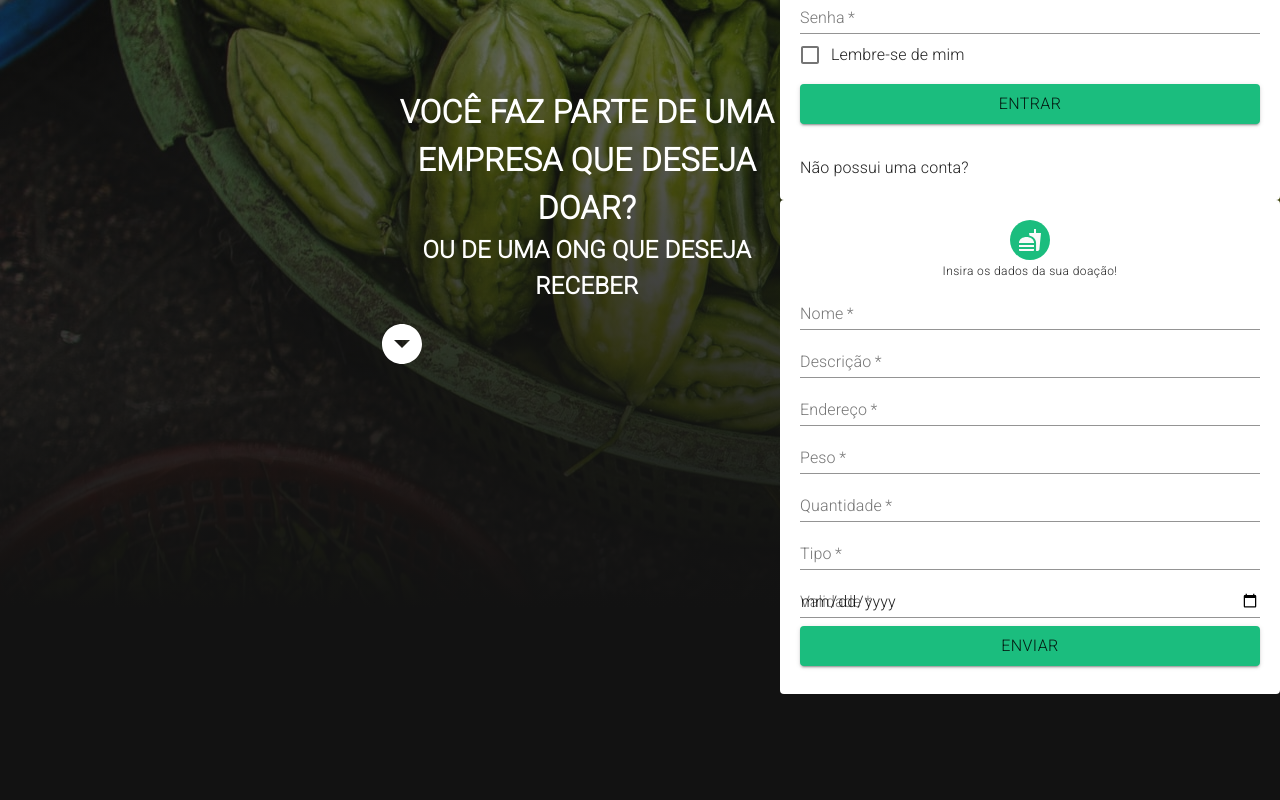
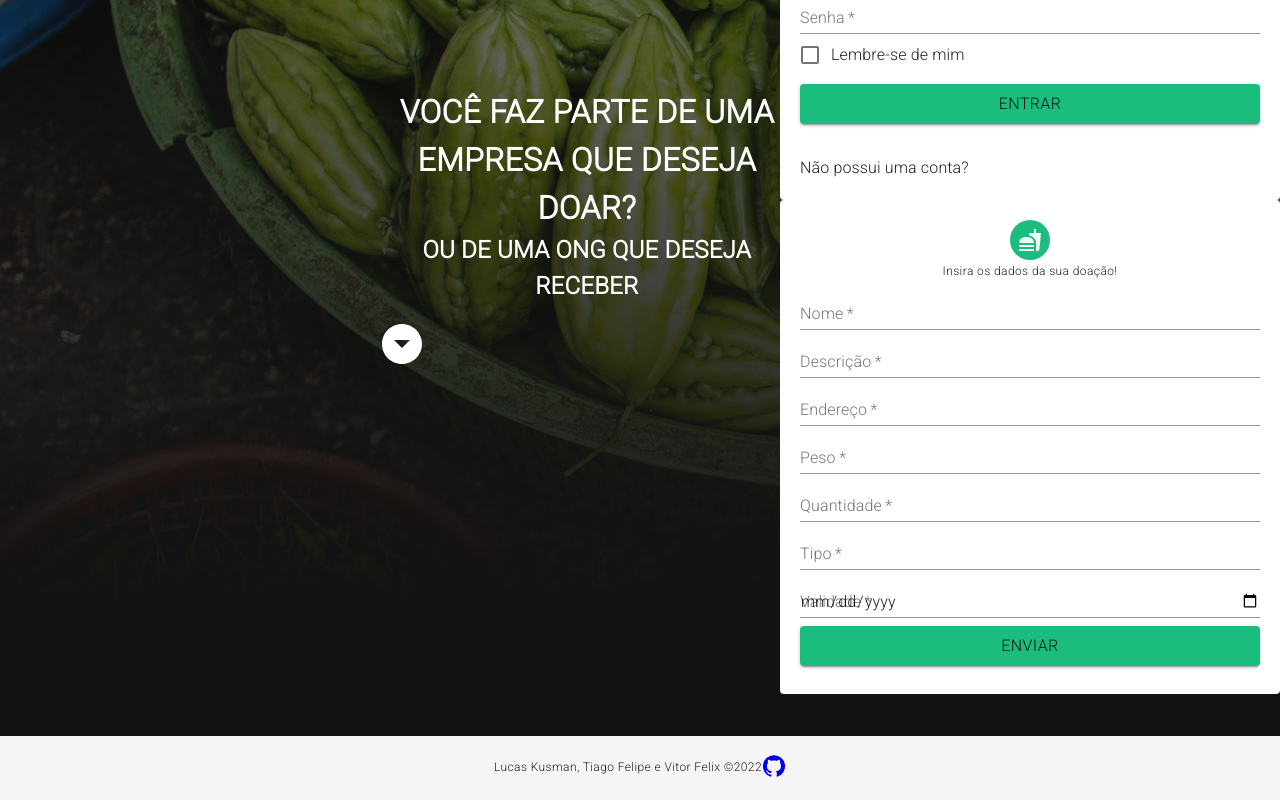
Before and after one commit to LucasKleaL/HelpFood, a React (Create React App) app in the folder client/: page / in a window 1280 px wide. Shown: the part 192-992 px from the top of the page. Before the commit the page ends 886 px from the top, so only its background shows below. Built offline with nearby package versions, Linux system fonts and the light colour scheme.

Commit message:
componente do rodapé criado e adicionado nas páginas

```diff
--- /dev/null
+++ b/client/src/components/Footer.js
@@ -0,0 +1,26 @@
+import React from "react";
+import {
+    AppBar,
+    Toolbar,
+    Typography,
+    Grid,
+    Link,
+    Icon
+} from "@material-ui/core";
+import GitHubIcon from '@mui/icons-material/GitHub';
+
+
+const Footer = () => <>
+
+        <AppBar position="static" elevation={0} component="footer" color="default">
+            <Toolbar style={{ justifyContent: "center" }}>
+                <Typography variant="caption">Lucas Kusman, Tiago Felipe e Vitor Felix ©2022</Typography>
+                <a href="https://github.com/LucasKleaL/HelpFood" rel="noreferrer" target="_blank">
+                    <GitHubIcon ></GitHubIcon>
+                </a>
+
+            </Toolbar>
+        </AppBar>
+    </>
+
+export default Footer;
--- a/client/src/pages/CompanyRegister.jsx
+++ b/client/src/pages/CompanyRegister.jsx
@@ -5,6 +5,7 @@ import MaterialButtonTheme from "./../themes/MaterialButtonTheme";
 import Axios from "axios";
 import sha256 from 'crypto-js/sha256';
 import Base64 from 'crypto-js/enc-base64';
+import Footer from "../components/Footer";
 
 function CompanyRegister () {
 
@@ -198,6 +199,7 @@ function CompanyRegister () {
                 </div>
 
             </Container>
+            <Footer></Footer>
         </div>
     )
 }
--- a/client/src/pages/LandingPage.jsx
+++ b/client/src/pages/LandingPage.jsx
@@ -6,7 +6,7 @@ import ArrowDropDownCircleIcon from '@mui/icons-material/ArrowDropDownCircle';
 import "./../styles/landingpage.css";
 import LoginForm from "../components/LoginForm";
 import DonationForm from "../components/DonationForm";
-
+import Footer from "../components/Footer";
 
 function LandingPage() {
 
@@ -83,8 +83,8 @@ function LandingPage() {
                         <ArrowDropDownCircleIcon style={BodyDropDownArrowStyle} />
                     </Container>
                 </div>
-
             </div>
+            <Footer></Footer>
         </div>
     )
 }
--- a/client/src/pages/UserRegister.jsx
+++ b/client/src/pages/UserRegister.jsx
@@ -3,6 +3,7 @@ import { Container, Grid, Button, Box, TextField, Select } from "@material-ui/co
 import { ThemeProvider } from "@material-ui/core/styles";
 import MaterialButtonTheme from "./../themes/MaterialButtonTheme";
 import Axios from "axios";
+import Footer from "../components/Footer";
 
 function UserRegister () {
 
@@ -88,6 +89,7 @@ function UserRegister () {
                 </div>
 
             </Container>
+            <Footer></Footer>
         </div>
     )
 }
```
